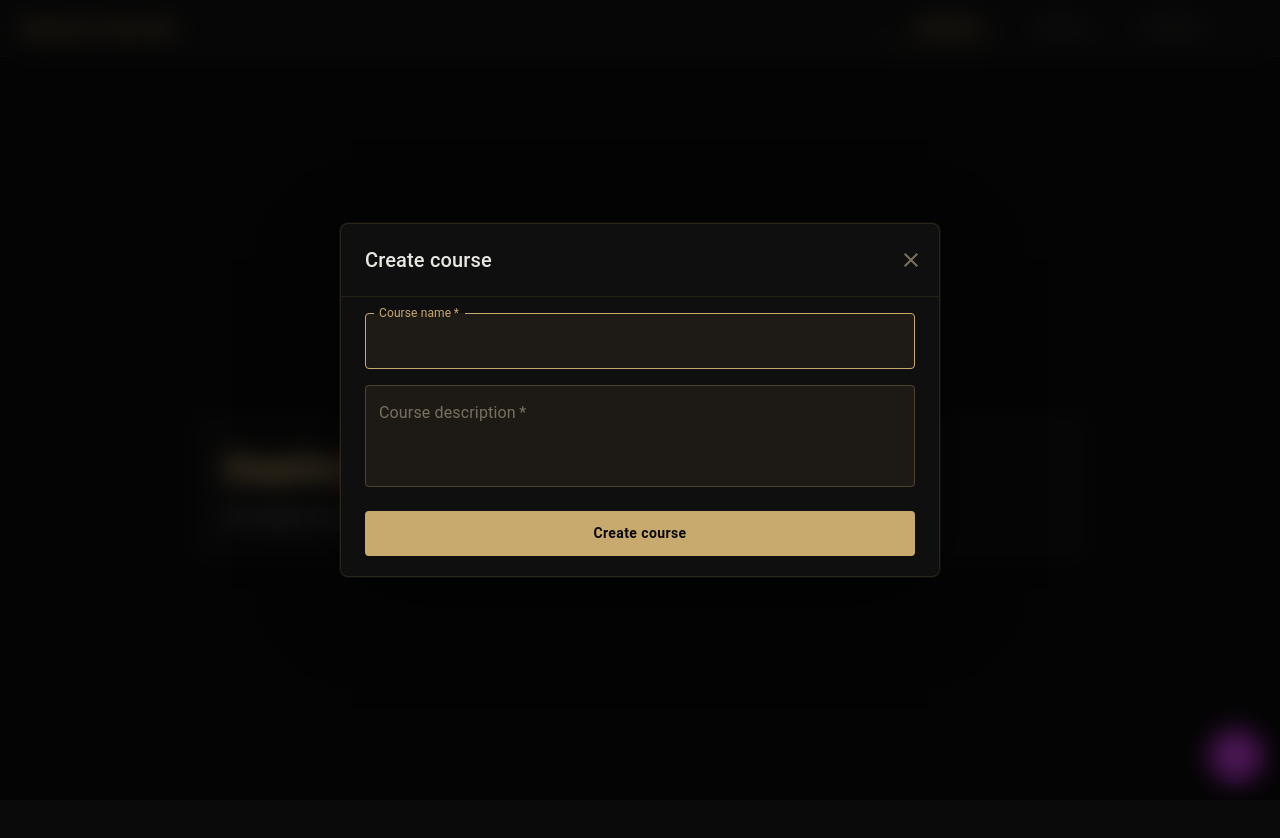
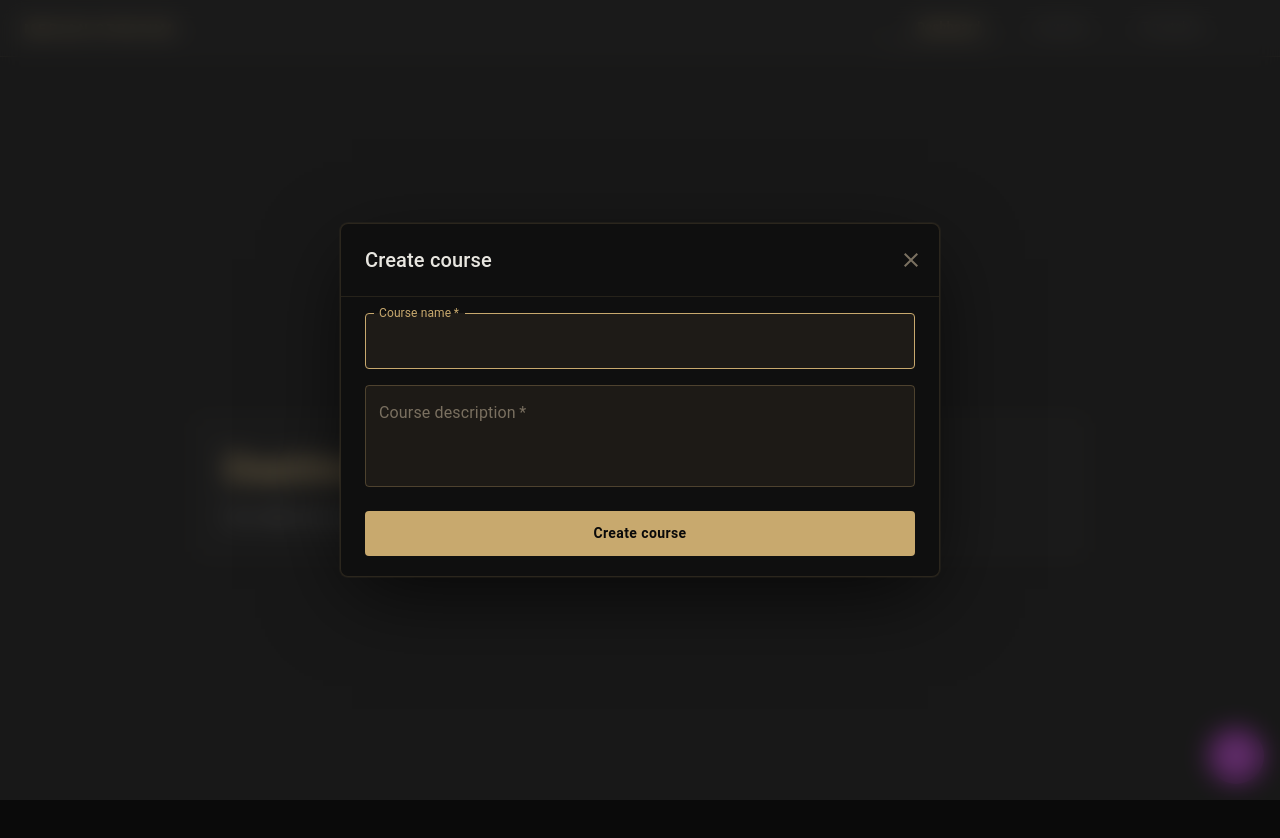
Before and after one commit to EMMD474/study-tracker, a Next.js app: page /dashboard in a window 1280 px wide. Both pictures are taken after a click on the button 1236 px from the left and 756 px from the top of the page. Shown: the top 838 px of the page. Built offline with nearby package versions, Linux system fonts and the light colour scheme; no server answers; some icons are missing; what @mui/material-nextjs would draw is missing.

Commit message:
backdrop color change

```diff
--- a/components/CreateCourse.tsx
+++ b/components/CreateCourse.tsx
@@ -55,7 +55,6 @@ const formTextFieldSx = {
   },
 } as const;
 
-/** Dialog + backdrop timing; Grow fades/scales the paper stack in sync with the scrim. */
 const dialogTransitionMs = { enter: 420, exit: 240 } as const;
 const dialogEasing = {
   enter: "cubic-bezier(0.22, 1, 0.36, 1)",
@@ -91,7 +90,7 @@ export default function CreateCourse({ open, onClose }: CreateCourseProps) {
         },
         backdrop: {
           sx: {
-            backgroundColor: "rgba(0, 0, 0, 0.55)",
+            backgroundColor: "rgba(37, 37, 37, 0.55)",
             backdropFilter: "blur(12px)",
             WebkitBackdropFilter: "blur(12px)",
           },
```
